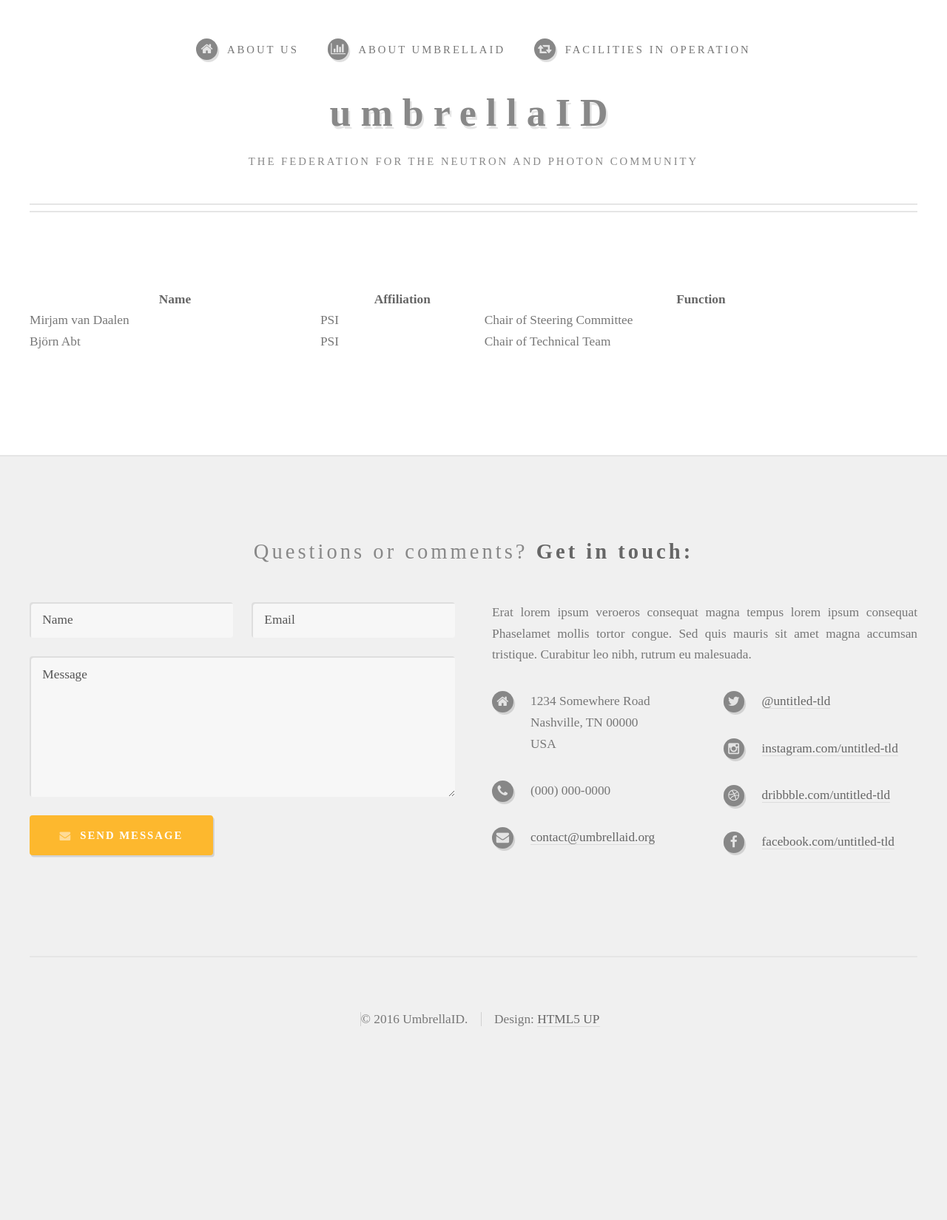
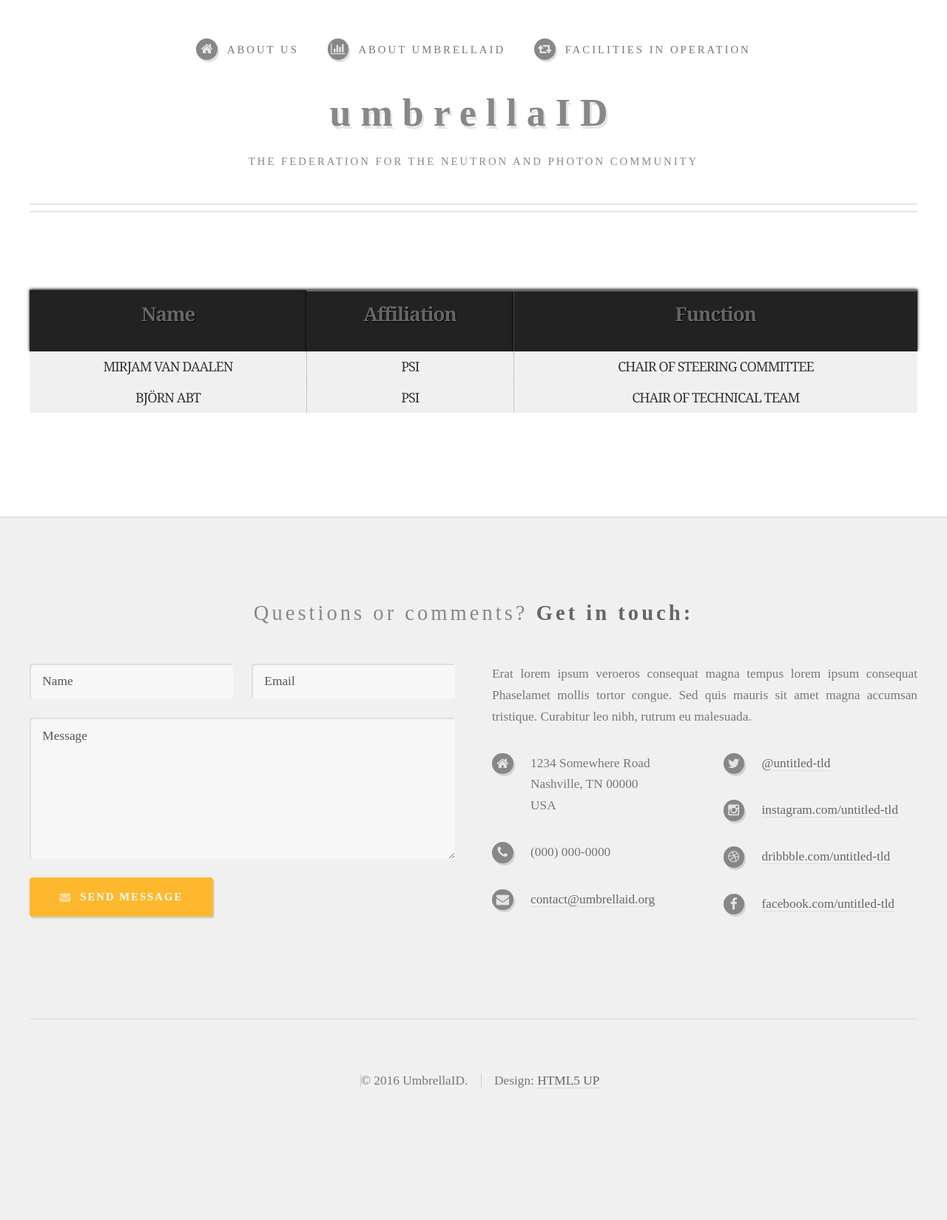
Before and after one commit to flowedback/flowedback.github.io, a Jekyll site: the page built from coreteam.html, in a window 1280 px wide. Shown: the whole page at 74% size. Built offline with Jekyll 4.4.1, drawn with Linux system fonts in a browser that asks for light colours; some web fonts are replaced; before the commit the page ends 1566 px from its top, so only the background shows below that.

Commit message:
Update main.css

```diff
--- a/assets/css/main.css
+++ b/assets/css/main.css
@@ -10,97 +10,75 @@
 */
 
 /* Reset */
-
-/* Table 1 Style */
-table.table1{
-    font-family: "Trebuchet MS", sans-serif;
-    font-size: 16px;
-    font-weight: bold;
-    line-height: 1.4em;
+/* Table 2 Style */
+table.table2{
+    font-family: Georgia, serif;
+    font-size: 18px;
     font-style: normal;
-    border-collapse:separate;
+    font-weight: normal;
+    letter-spacing: -1px;
+    line-height: 1.2em;
+    border-collapse:collapse;
+    text-align:center;
 }
-.table1 thead th{
-    padding:15px;
+.table2 thead th, .table2 tfoot td{
+    padding:20px 10px 40px 10px;
     color:#fff;
-    text-shadow:1px 1px 1px #568F23;
-    border:1px solid #93CE37;
-    border-bottom:3px solid #9ED929;
-    background-color:#9DD929;
-    background:-webkit-gradient(
-        linear,
-        left bottom,
-        left top,
-        color-stop(0.02, rgb(123,192,67)),
-        color-stop(0.51, rgb(139,198,66)),
-        color-stop(0.87, rgb(158,217,41))
-        );
-    background: -moz-linear-gradient(
-        center bottom,
-        rgb(123,192,67) 2%,
-        rgb(139,198,66) 51%,
-        rgb(158,217,41) 87%
-        );
-    -webkit-border-top-left-radius:5px;
-    -webkit-border-top-right-radius:5px;
-    -moz-border-radius:5px 5px 0px 0px;
-    border-top-left-radius:5px;
-    border-top-right-radius:5px;
+    font-size: 26px;
+    background-color:#222;
+    font-weight:normal;
+    border-right:1px dotted #666;
+    border-top:3px solid #666;
+    -moz-box-shadow:0px -1px 4px #000;
+    -webkit-box-shadow:0px -1px 4px #000;
+    box-shadow:0px -1px 4px #000;
+    text-shadow:1px 1px 1px #000;
 }
-.table1 thead th:empty{
+.table2 tfoot th{
+    padding:10px;
+    font-size:18px;
+    text-transform:uppercase;
+    color:#888;
+}
+.table2 tfoot td{
+    font-size:36px;
+    color:#EF870E;
+    border-top:none;
+    border-bottom:3px solid #666;
+    -moz-box-shadow:0px 1px 4px #000;
+    -webkit-box-shadow:0px 1px 4px #000;
+    box-shadow:0px 1px 4px #000;
+}
+.table2 thead th:empty{
     background:transparent;
+    -moz-box-shadow:none;
+    -webkit-box-shadow:none;
+    box-shadow:none;
+}
+.table2 thead :nth-last-child(1){
+    border-right:none;
+}
+.table2 thead :first-child,
+.table2 tbody :nth-last-child(1){
     border:none;
 }
-.table1 tbody th{
-    color:#fff;
-    text-shadow:1px 1px 1px #568F23;
-    background-color:#9DD929;
-    border:1px solid #93CE37;
-    border-right:3px solid #9ED929;
-    padding:0px 10px;
-    background:-webkit-gradient(
-        linear,
-        left bottom,
-        right top,
-        color-stop(0.02, rgb(158,217,41)),
-        color-stop(0.51, rgb(139,198,66)),
-        color-stop(0.87, rgb(123,192,67))
-        );
-    background: -moz-linear-gradient(
-        left bottom,
-        rgb(158,217,41) 2%,
-        rgb(139,198,66) 51%,
-        rgb(123,192,67) 87%
-        );
-    -moz-border-radius:5px 0px 0px 5px;
-    -webkit-border-top-left-radius:5px;
-    -webkit-border-bottom-left-radius:5px;
-    border-top-left-radius:5px;
-    border-bottom-left-radius:5px;
+.table2 tbody th{
+    text-align:right;
+    padding:10px;
+    color:#333;
+    text-shadow:1px 1px 1px #ccc;
+    background-color:#f9f9f9;
 }
-.table1 tfoot td{
-    color: #9CD009;
-    font-size:32px;
-    text-align:center;
-    padding:10px 0px;
-    text-shadow:1px 1px 1px #444;
+.table2 tbody td{
+    padding:10px;
+    background-color:#f0f0f0;
+    border-right:1px dotted #999;
+    text-shadow:-1px 1px 1px #fff;
+    text-transform:uppercase;
+    color:#333;
 }
-.table1 tfoot th{
-    color:#666;
-}
-.table1 tbody td{
-    padding:10px;
-    text-align:center;
-    background-color:#DEF3CA;
-    border: 2px solid #E7EFE0;
-    -moz-border-radius:2px;
-    -webkit-border-radius:2px;
-    border-radius:2px;
-    color:#666;
-    text-shadow:1px 1px 1px #fff;
-}
-.table1 tbody span.check::before{
-    content : url(../images/check0.png)
+.table2 tbody span.check::before{
+    content : url(../images/check1.png)
 }
 
 
```
